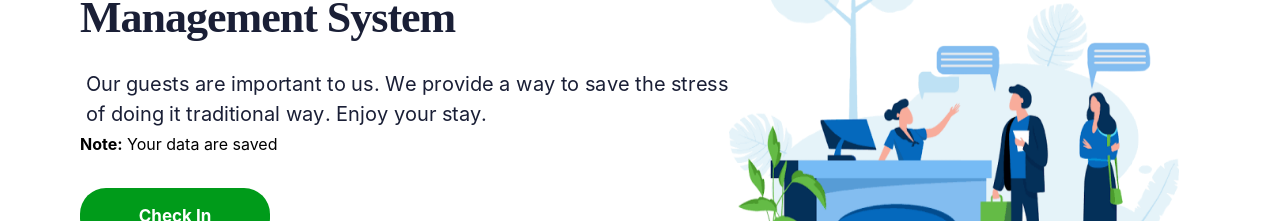
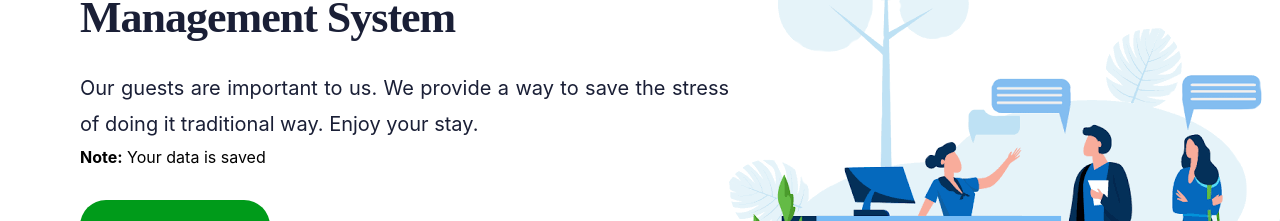
Before and after one commit to holuwateemeeleyin/visitor-management-system, a React (Create React App) app in the folder client/: page / in a window 1280 px wide. Shown: the part 532-753 px from the top of the page. Built offline with nearby package versions, Linux system fonts and the light colour scheme; no server answers.

Commit message:
added changes

```diff
--- a/client/src/component/home/home.js
+++ b/client/src/component/home/home.js
@@ -21,12 +21,15 @@ const Home = () => {
                             Management System
                         </h1>
                     </Slide>
-                    <Zoom right cascade>
-                        <p style={{ color: '#1a1f36'}}> Our guests are important to us. We provide a way to save the stress of doing it traditional way. Enjoy your stay.
+                    <Zoom left cascade>
+                        <div>
+                        <p style={{ color: '#1a1f36', fontSize:'20px'}} classname="guests"> Our guests are important to us. We provide a way to save the stress of doing it traditional way.
+                            Enjoy your stay.
                         </p>
-                        <p><strong>Note:</strong> Your data are saved</p>
-                        <br />
+                        <p><strong>Note:</strong> Your data is saved</p>
+                        </div>
                     </Zoom>
+                    <br/>
                     <Bounce>
                         <Link to="/checkin" className="checkin">
                             Check In
@@ -36,7 +39,7 @@ const Home = () => {
                 </div>
                 <Flip>
                     <div className="col-6">
-                        <img src='../images/image2.png' alt='image1' height="450px" width="450px" />
+                        <img src='../images/image2.png' alt='image1' className='responsive' />
                     </div>
                 </Flip>
             </div>
```
